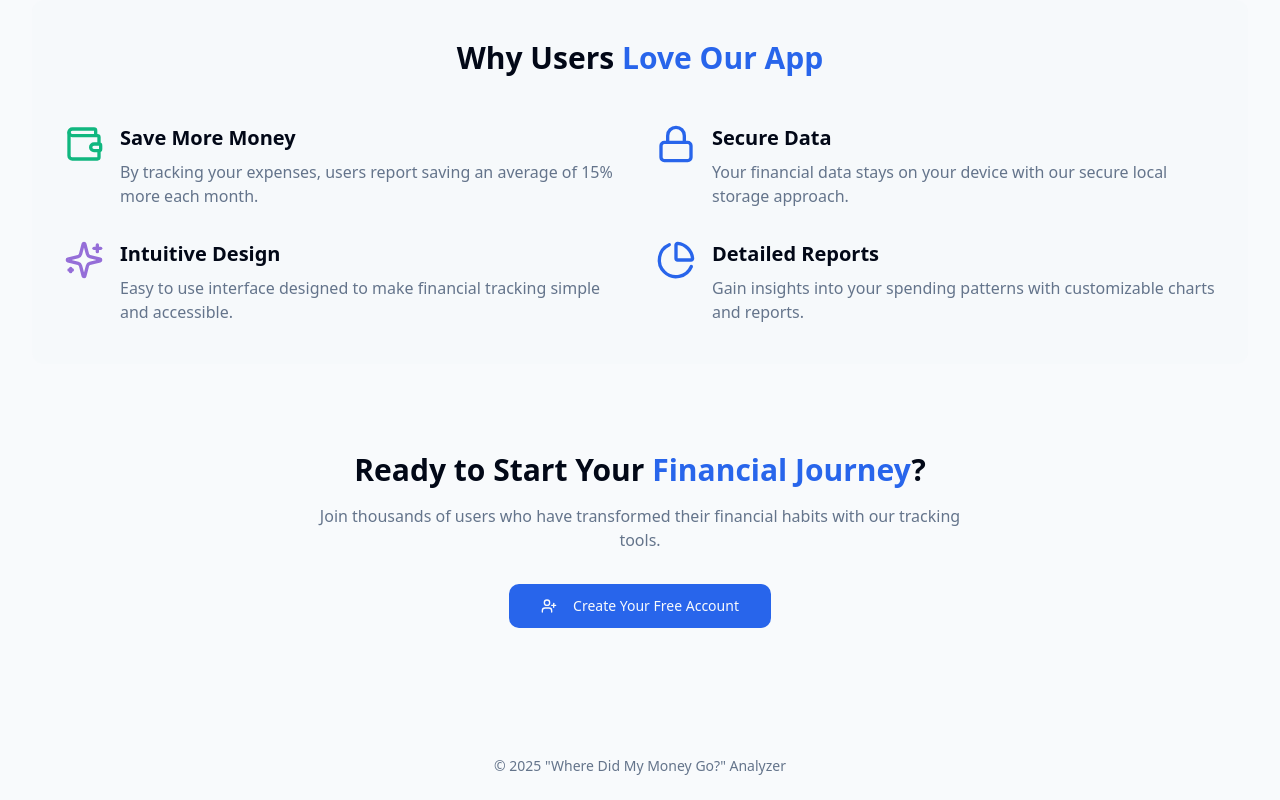
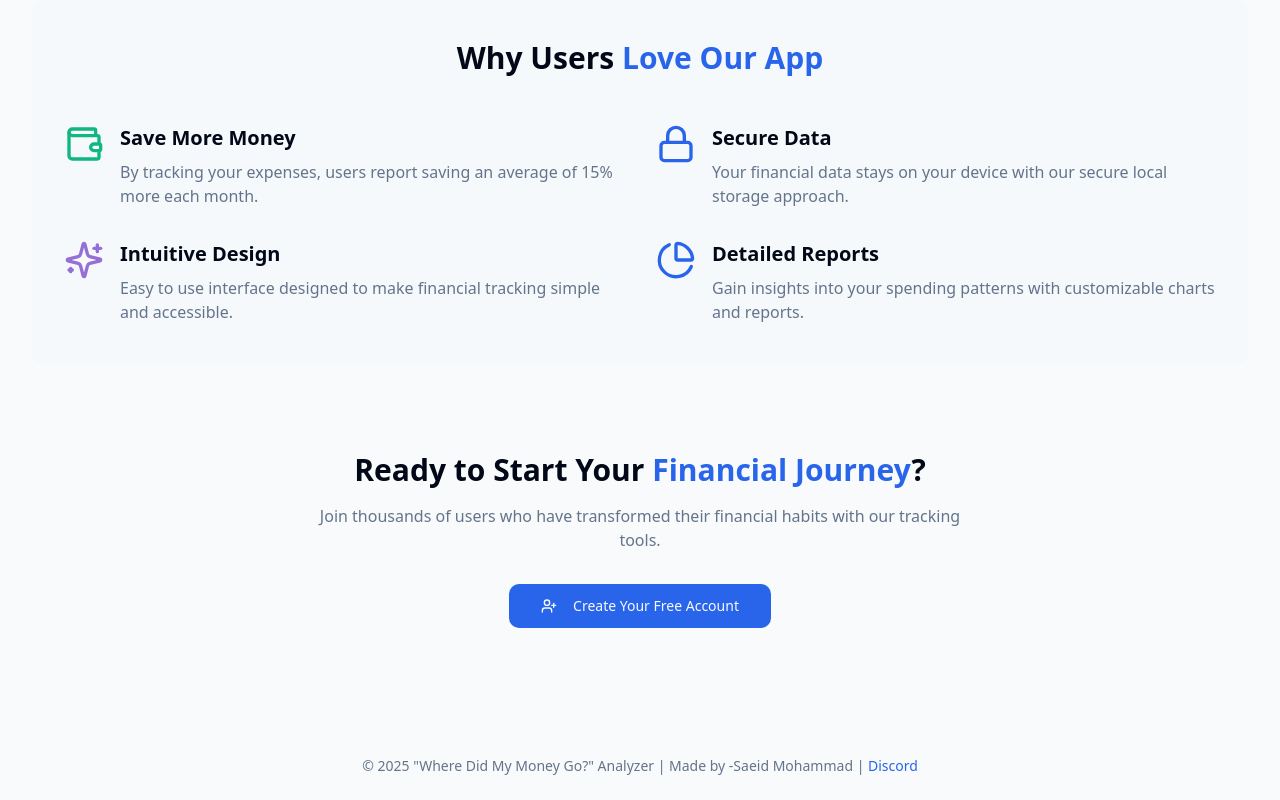
Before and after one commit to fluxdev13smart/money-mapping-helper-13, a React (Vite) app: page / in a window 1280 px wide. Shown: the part 1963-2763 px from the top of the page. Built offline with nearby package versions, Linux system fonts and the light colour scheme.

Commit message:
Add Discord link to footer
Adds a "made by" link to the footer, linking to a Discord profile.

```diff
--- a/src/components/Layout.tsx
+++ b/src/components/Layout.tsx
@@ -76,7 +76,16 @@ const Layout: React.FC<LayoutProps> = ({ children }) => {
         </motion.div>
       </main>
       <footer className="py-6 text-center text-sm text-muted-foreground">
-        <p>© {new Date().getFullYear()} "Where Did My Money Go?" Analyzer</p>
+        <p>
+          © {new Date().getFullYear()} "Where Did My Money Go?" Analyzer | Made by -Saeid Mohammad | <a
+            href="https://discord.com/users/816551651695525908"
+            target="_blank"
+            rel="noopener noreferrer"
+            className="text-primary hover:underline"
+          >
+            Discord
+          </a>
+        </p>
       </footer>
     </div>
   );
```
